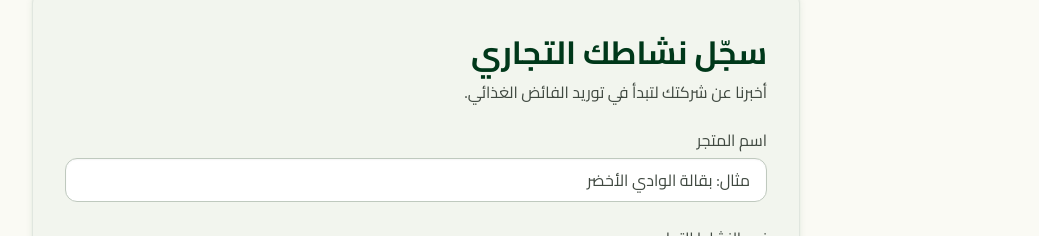
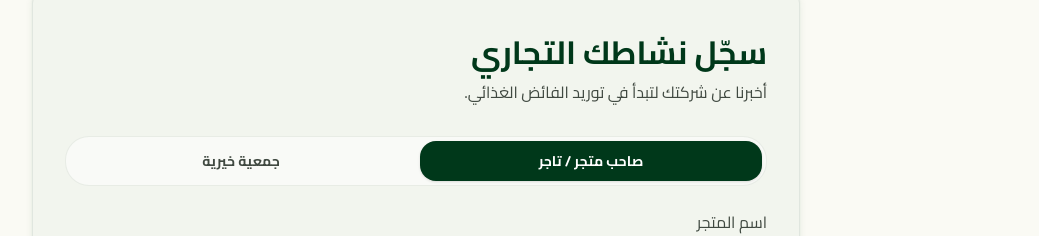
Before and after one commit to FoodLoopPlatform/web, a Next.js app: page /register in a window 1280 px wide. Shown: the part 162-398 px from the top of the page, without its empty margins (224-1263 px from the left). Built offline with nearby package versions, Linux system fonts and the light colour scheme; no server answers.

Commit message:
feat(register): add role selector for StoreOwner and Charity signups

```diff
--- a/src/app/register/components/business-signup-form.tsx
+++ b/src/app/register/components/business-signup-form.tsx
@@ -29,6 +29,9 @@ export function BusinessSignupForm() {
   const setSession = useAppStore((state) => state.setSession);
   const { businessSignup: form, setBusinessSignup: setForm } =
     useRegisterFlow();
+  const [accountType, setAccountType] = useState<"StoreOwner" | "Charity">(
+    "StoreOwner",
+  );
   const [errors, setErrors] = useState<
     Partial<Record<BusinessSignupField, string>>
   >({});
@@ -40,6 +43,11 @@ export function BusinessSignupForm() {
     value: string,
     nextForm: BusinessSignupFormState,
   ) {
+    if (accountType === "Charity" && key === "businessType") {
+      setErrors((prev) => ({ ...prev, [key]: undefined }));
+      return;
+    }
+
     const result = businessSignupFieldSchema.shape[key].safeParse(value);
     const message = result.success
       ? undefined
@@ -73,7 +81,18 @@ export function BusinessSignupForm() {
 
   async function handleSubmit(event: FormEvent<HTMLFormElement>) {
     event.preventDefault();
-    const result = businessSignupSchema.safeParse(form);
+
+    let schemaToValidate = businessSignupSchema;
+    if (accountType === "Charity") {
+      schemaToValidate = businessSignupFieldSchema
+        .omit({ businessType: true })
+        .refine((data) => data.password === data.confirmPassword, {
+          message: "كلمتا المرور غير متطابقتين",
+          path: ["confirmPassword"],
+        }) as unknown as typeof businessSignupSchema;
+    }
+
+    const result = schemaToValidate.safeParse(form);
 
     if (!result.success) {
       const fieldErrors: Partial<Record<BusinessSignupField, string>> = {};
@@ -94,9 +113,11 @@ export function BusinessSignupForm() {
       email: result.data.email,
       password: result.data.password,
       phoneNumber: result.data.phone,
-      accountType: "StoreOwner",
+      accountType: accountType,
       businessName: result.data.storeName,
+      ...(accountType === "StoreOwner" && {
         businessCategory: businessCategoryMap[result.data.businessType],
+      }),
     };
     const res = await registerAccount(body);
     setSubmitting(false);
@@ -122,6 +143,32 @@ export function BusinessSignupForm() {
           </Text>
         </div>
 
+        {/* Role Switcher */}
+        <div className="flex bg-white/50 p-1 rounded-xl border border-outline-variant/30 gap-2 w-full mt-2">
+          <button
+            type="button"
+            onClick={() => setAccountType("StoreOwner")}
+            className={`flex-1 py-2.5 rounded-lg text-sm font-bold transition-all cursor-pointer ${
+              accountType === "StoreOwner"
+                ? "bg-primary text-white shadow-sm"
+                : "text-on-surface-variant hover:text-primary"
+            }`}
+          >
+            صاحب متجر / تاجر
+          </button>
+          <button
+            type="button"
+            onClick={() => setAccountType("Charity")}
+            className={`flex-1 py-2.5 rounded-lg text-sm font-bold transition-all cursor-pointer ${
+              accountType === "Charity"
+                ? "bg-primary text-white shadow-sm"
+                : "text-on-surface-variant hover:text-primary"
+            }`}
+          >
+            جمعية خيرية
+          </button>
+        </div>
+
         {submitError && (
           <div className="whitespace-pre-line rounded-md bg-error-container px-4 py-3 text-body-md text-on-error-container">
             {submitError}
@@ -135,9 +182,17 @@ export function BusinessSignupForm() {
         >
           <div className="grid grid-cols-1 gap-stack-md sm:grid-cols-2">
             <Field.Root invalid={!!errors.storeName} className="sm:col-span-2">
-              <Field.Label>اسم المتجر</Field.Label>
+              <Field.Label>
+                {accountType === "StoreOwner"
+                  ? "اسم المتجر"
+                  : "اسم الجمعية الخيرية"}
+              </Field.Label>
               <Field.Control
-                placeholder="مثال: بقالة الوادي الأخضر"
+                placeholder={
+                  accountType === "StoreOwner"
+                    ? "مثال: بقالة الوادي الأخضر"
+                    : "مثال: جمعية رسالة الخيرية"
+                }
                 value={form.storeName}
                 onChange={(e) => updateField("storeName", e.target.value)}
               />
@@ -146,6 +201,7 @@ export function BusinessSignupForm() {
               )}
             </Field.Root>
 
+            {accountType === "StoreOwner" && (
               <Field.Root
                 invalid={!!errors.businessType}
                 className="sm:col-span-2"
@@ -173,9 +229,14 @@ export function BusinessSignupForm() {
                   <Field.Error>{errors.businessType}</Field.Error>
                 )}
               </Field.Root>
+            )}
 
             <Field.Root invalid={!!errors.ownerName}>
-              <Field.Label>اسم المالك</Field.Label>
+              <Field.Label>
+                {accountType === "StoreOwner"
+                  ? "اسم المالك"
+                  : "اسم ممثل الجمعية"}
+              </Field.Label>
               <Field.Control
                 placeholder="الاسم الكامل"
                 value={form.ownerName}
@@ -199,7 +260,11 @@ export function BusinessSignupForm() {
             </Field.Root>
 
             <Field.Root invalid={!!errors.email} className="sm:col-span-2">
-              <Field.Label>البريد الإلكتروني للنشاط</Field.Label>
+              <Field.Label>
+                {accountType === "StoreOwner"
+                  ? "البريد الإلكتروني للنشاط"
+                  : "البريد الإلكتروني للجمعية"}
+              </Field.Label>
               <Field.Control
                 type="email"
                 placeholder="contact@business.com"
```
Lines whose indentation alone changed are shown as unchanged.
